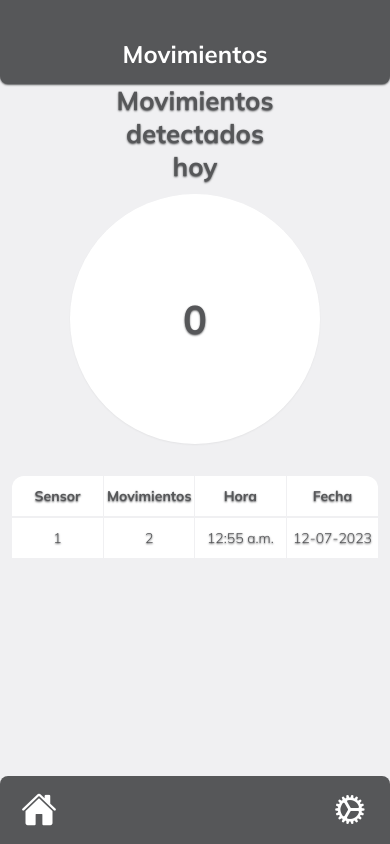
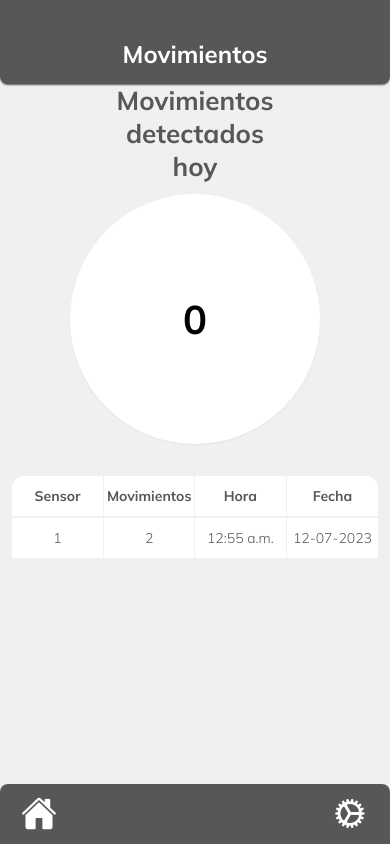
Before and after one commit to JaviXDLOL16/Front-Casa_Segura, a React Native app: screen /Movements in a window 390 px wide. Built offline with nearby package versions, Linux system fonts and the light colour scheme.

Commit message:
some color fixed

```diff
--- a/components/Circle.js
+++ b/components/Circle.js
@@ -3,7 +3,7 @@ import { useFonts } from "expo-font";
 import * as SplashScreen from "expo-splash-screen";
 import {Text, View,ScrollView } from 'react-native';
 
-export default function Circle({Datos,Informacion}) {
+export default function Circle({Datos,Informacion, TextColor = "#565759" }) {
   const [fontsLoaded] = useFonts({
     MulishBold: require("../assets/fonts/Mulish-Bold.ttf"),
     MulishLight: require("../assets/fonts/Mulish-Light.ttf"),
@@ -26,9 +26,7 @@ export default function Circle({Datos,Informacion}) {
                   fontFamily: "MulishBold",
                   fontSize: 26,
                   color: "#565759",
-                  textShadowColor: "#565759",
-                  textShadowOffset: { width: 0, height: 1 },
-                  textShadowRadius: 2,
+
                 }}
               >
                 {Informacion}
@@ -41,10 +39,8 @@ export default function Circle({Datos,Informacion}) {
                     textAlign: 'center',
                   fontFamily: "MulishBold",
                   fontSize: 40,
-                  color: "#565759",
-                  textShadowColor: "#565759",
-                  textShadowOffset: { width: 0, height: 1 },
-                  textShadowRadius: 2,
+                  color: {TextColor},
+
                 }}
               >
                {Datos}
--- a/components/DashboardButton.js
+++ b/components/DashboardButton.js
@@ -6,7 +6,7 @@ import * as SplashScreen from "expo-splash-screen";
 import { Ionicons } from "@expo/vector-icons";
 
 
-export default function DashboardButton({Datos, Icono,onPress}) {
+export default function DashboardButton({Datos, Icono,onPress, color}) {
     const [fontsLoaded] = useFonts({
         MulishBold: require("../assets/fonts/Mulish-Bold.ttf"),
         MulishLight: require("../assets/fonts/Mulish-Light.ttf"),
@@ -25,7 +25,7 @@ export default function DashboardButton({Datos, Icono,onPress}) {
     <TouchableOpacity
     onPress={onPress}
     activeOpacity={0.8}
-    className="w-[94%] h-[28%] mb-[2%] bg-white rounded-md shadow-md flex-row">
+    className="w-[94%] h-24 mb-[4%] bg-white rounded-md flex-row  shadow-sm shadow-slate-950">
         <View className="justify-center items-center w-[75%] h-[100%] ">
         <Text
                 style={{
@@ -42,7 +42,7 @@ export default function DashboardButton({Datos, Icono,onPress}) {
         <Ionicons
           name={Icono}
           size={64}
-          color="#565759"
+          color={color}
         />
         </View>
 
--- a/components/Table.js
+++ b/components/Table.js
@@ -27,9 +27,7 @@ export default function Table({Sensor,Movimientos,Fecha,Hora}) {
                   fontFamily: "MulishBold",
                   fontSize: 14,
                   color: "#565759",
-                  textShadowColor: "#565759",
-                  textShadowOffset: { width: 0, height: 1 },
-                  textShadowRadius: 2,
+
                 }}
               >
                 Sensor
@@ -42,9 +40,7 @@ export default function Table({Sensor,Movimientos,Fecha,Hora}) {
                   fontFamily: "MulishBold",
                   fontSize: 14,
                   color: "#565759",
-                  textShadowColor: "#565759",
-                  textShadowOffset: { width: 0, height: 1 },
-                  textShadowRadius: 2,
+
                 }}
               >
                 Movimientos
@@ -57,9 +53,7 @@ export default function Table({Sensor,Movimientos,Fecha,Hora}) {
                   fontFamily: "MulishBold",
                   fontSize: 14,
                   color: "#565759",
-                  textShadowColor: "#565759",
-                  textShadowOffset: { width: 0, height: 1 },
-                  textShadowRadius: 2,
+
                 }}
               >
                 Hora
@@ -72,9 +66,7 @@ export default function Table({Sensor,Movimientos,Fecha,Hora}) {
                   fontFamily: "MulishBold",
                   fontSize: 14,
                   color: "#565759",
-                  textShadowColor: "#565759",
-                  textShadowOffset: { width: 0, height: 1 },
-                  textShadowRadius: 2,
+
                 }}
               >
                 Fecha
@@ -90,9 +82,7 @@ export default function Table({Sensor,Movimientos,Fecha,Hora}) {
                   fontFamily: "MulishLight",
                   fontSize: 14,
                   color: "#565759",
-                  textShadowColor: "#565759",
-                  textShadowOffset: { width: 0, height: 1 },
-                  textShadowRadius: 2,
+
                 }}
               >
                 {Sensor}
@@ -105,9 +95,7 @@ export default function Table({Sensor,Movimientos,Fecha,Hora}) {
                   fontFamily: "MulishLight",
                   fontSize: 14,
                   color: "#565759",
-                  textShadowColor: "#565759",
-                  textShadowOffset: { width: 0, height: 1 },
-                  textShadowRadius: 2,
+
                 }}
               >
                 {Movimientos}
@@ -120,9 +108,7 @@ export default function Table({Sensor,Movimientos,Fecha,Hora}) {
                   fontFamily: "MulishLight",
                   fontSize: 14,
                   color: "#565759",
-                  textShadowColor: "#565759",
-                  textShadowOffset: { width: 0, height: 1 },
-                  textShadowRadius: 2,
+
                 }}
               >
                 {Hora}
@@ -135,9 +121,7 @@ export default function Table({Sensor,Movimientos,Fecha,Hora}) {
                   fontFamily: "MulishLight",
                   fontSize: 14,
                   color: "#565759",
-                  textShadowColor: "#565759",
-                  textShadowOffset: { width: 0, height: 1 },
-                  textShadowRadius: 2,
+
                 }}
               >
                 {Fecha}
--- a/components/Task.js
+++ b/components/Task.js
@@ -26,7 +26,7 @@ export default function Task() {
       };
 
   return (
-<View className="w-[100%] h-[8%] bg-[#565759] mt-[8%] rounded-t-lg flex-row">
+<View className="w-[100%] h-[60px] bg-[#565759] mt-[8%] rounded-t-lg flex-row absolute bottom-0">
 <View className="w-[50%] items-start justify-center">
 <TouchableOpacity
 onPress={() => handleButtonPress("MainMenu")}
--- a/components/Weather.js
+++ b/components/Weather.js
@@ -1,12 +1,12 @@
 
-import {Text, View } from 'react-native';
+import { Text, View } from 'react-native';
 import { useFonts } from "expo-font";
 import { useCallback, useEffect } from "react";
 import * as SplashScreen from "expo-splash-screen";
 import { Ionicons } from "@expo/vector-icons";
 
 
-export default function Wheather({Temperatura,Max,Min,Lugar}) {
+export default function Wheather({ Temperatura, Max, Min, Lugar }) {
   const [fontsLoaded] = useFonts({
     MulishBold: require("../assets/fonts/Mulish-Bold.ttf"),
     MulishLight: require("../assets/fonts/Mulish-Light.ttf"),
@@ -21,7 +21,7 @@ export default function Wheather({Temperatura,Max,Min,Lugar}) {
 
 
   return (
-<View className="bg-white w-[94%] h-[8%] rounded-sm shadow-md flex-row mb-[12%]">
+    <View className="bg-white w-[94%] h-[100px] mt-6 border-[1px] border-[#c4c4c4] rounded-md shadow-sm shadow-slate-950 flex-row ">
       <View className="w-[50%] h-[100%]">
         <View className="h-[50%] flex-row items-center justify-center">
 
--- a/package.json
+++ b/package.json
@@ -19,7 +19,6 @@
     "expo-status-bar": "~1.4.4",
     "expo-storage": "^48.1.0",
     "formik": "^2.4.2",
-    "native-base": "^3.4.28",
     "nativewind": "^2.0.11",
     "react": "18.2.0",
     "react-dom": "^18.2.0",
@@ -29,9 +28,6 @@
     "react-native-keyboard-aware-scrollview": "^2.1.0",
     "react-native-safe-area-context": "^4.5.0",
     "react-native-screens": "~3.20.0",
-    "react-native-svg": "13.4.0",
-    "react-native-svg-transformer": "^1.0.0",
-    "react-native-svg-uri": "1.2.3",
     "react-native-web": "~0.18.11",
     "tailwindcss": "^3.3.2",
     "yup": "^1.2.0",
--- a/screens/MainMenu.js
+++ b/screens/MainMenu.js
@@ -1,5 +1,5 @@
 
-import {Text, View,SafeAreaView } from 'react-native';
+import { Text, View, SafeAreaView } from 'react-native';
 import { useFonts } from "expo-font";
 import { useCallback, useEffect } from "react";
 import * as SplashScreen from "expo-splash-screen";
@@ -10,7 +10,6 @@ import SectionIndicator from '../components/SectionIndicator';
 import Wheather from '../components/Weather';
 import DashboardButton from '../components/DashboardButton';
 import Task from '../components/Task';
-import { ScrollView } from 'native-base';
 
 export default function MainMenu() {
   const navigation = useNavigation();
@@ -40,7 +39,7 @@ export default function MainMenu() {
 
   return (
 
- <View className="flex-1 bg-[#F0F0F2] items-center justify-between" onLayout={onLayout}>
+    <View className="flex-1 bg-[#F0F0F2] items-center justify-start" onLayout={onLayout}>
 
       <SectionIndicator
         Texto={"Menu principal"}
@@ -53,23 +52,26 @@ Min={"42°"}
         Temperatura={"65°"}
       />
 
-<View className="h-[60%] justify-center">
+      <View className="h-[60%] justify-start px-2 mt-12">
         <DashboardButton
           onPress={() => handleButtonPress('Movements')}
           Datos="Movimientos"
           Icono="body"
+          color={"#559CAD"}
         />
 
         <DashboardButton
           onPress={() => handleButtonPress('Temperature')}
           Datos="Temperatura"
           Icono="partly-sunny"
+          color={"#565759"}
         />
 
         <DashboardButton
           onPress={() => handleButtonPress('Gas')}
           Datos="Monitor de humo"
           Icono="flame"
+          color="#E65F5C"
         />
 
       </View>
--- a/screens/Temperature.js
+++ b/screens/Temperature.js
@@ -59,6 +59,7 @@ Texto={"Temperatura"}
 <Circle
 Informacion={"Temperatura Interior"}
 Datos={"55°"}
+colorText='#321333'
 />
 <Graphic
 temp={temp}
```
Also changed, not shown: components/Graphic.js (+6 -12 lines), 1 other file (tests, documents, lock files or other folders). Lines whose indentation alone changed are shown as unchanged.
